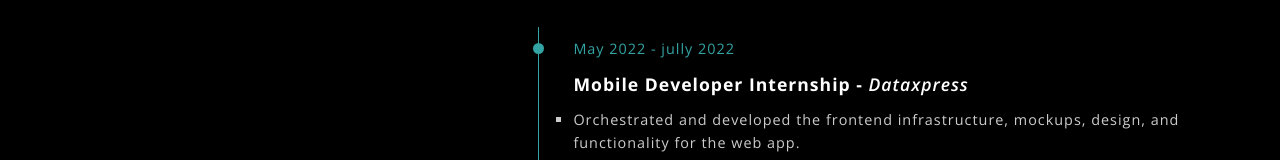
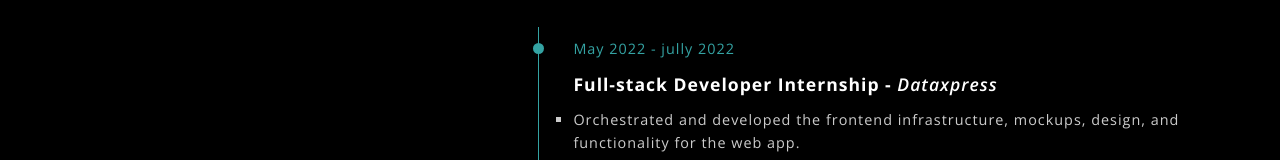
Before and after one commit to radouane-tamouss/radouane-tamouss.github.io, a plain HTML site: page about/index.html in a window 1280 px wide. Shown: the part 777-937 px from the top of the page. Drawn offline with nearby package versions, Linux system fonts and the light colour scheme; a web font is replaced by a local one.

Commit message:
update about me page

```diff
--- a/about/index.html
+++ b/about/index.html
@@ -83,7 +83,7 @@
                             <div class="timeline-item">
                                 <span class="date"> May 2022 - jully 2022
                                 </span>
-                                <h4>Mobile Developer Internship - <span>Dataxpress</span></h4>
+                                <h4>Full-stack Developer Internship - <span>Dataxpress</span></h4>
                                 <ul>
                                     <li>Orchestrated and developed the frontend infrastructure, mockups, design, and functionality for the web app.</li>
                                  <li>Translated Figma designs to code.</li>
```
